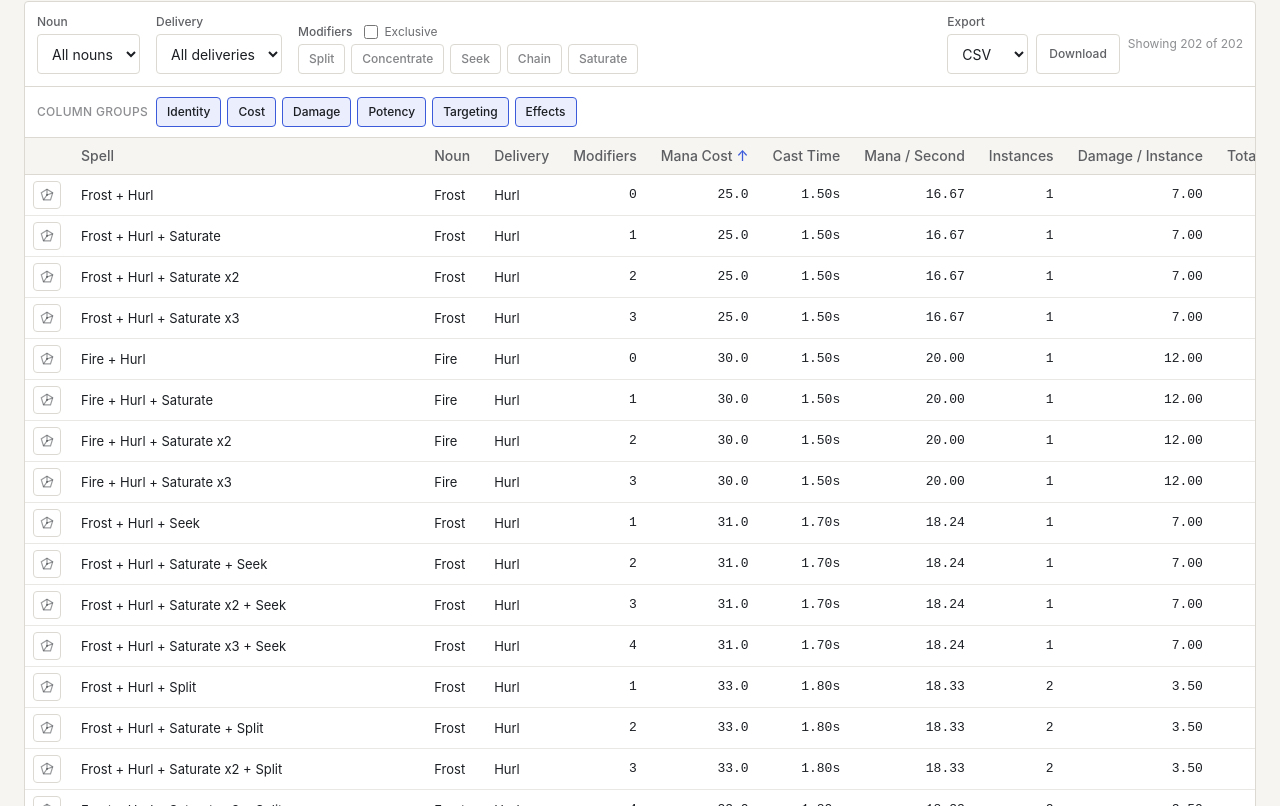
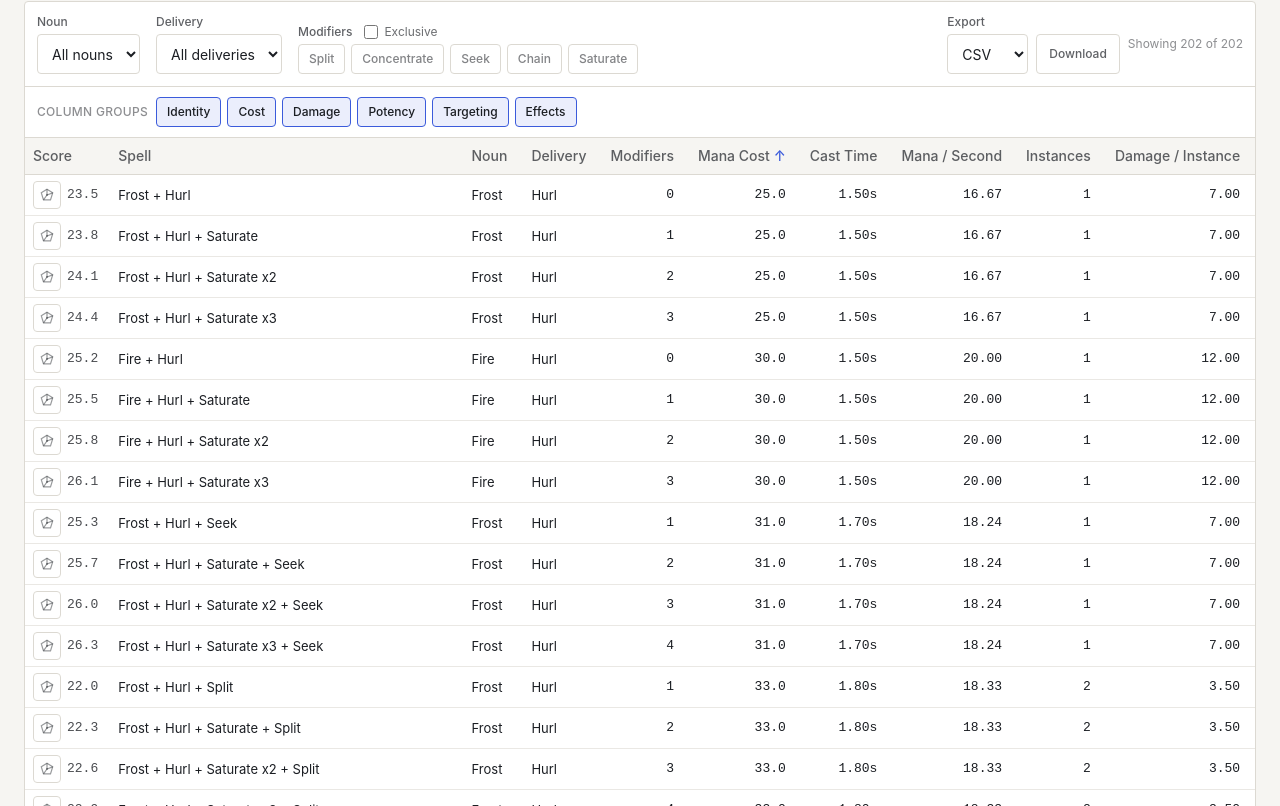
Before and after one commit to Raminlich/spell-calculator, a Next.js app: page / in a window 1280 px wide. Shown: the part 694-1500 px from the top of the page. Built offline with nearby package versions, Linux system fonts and the light colour scheme.

Commit message:
Update SpellTable.tsx

```diff
--- a/components/SpellTable.tsx
+++ b/components/SpellTable.tsx
@@ -6,6 +6,7 @@ import {
   exportCombosTable,
   type TableExportFormat,
 } from "@/lib/tableExport";
+import { scoreSpellRadar } from "@/lib/radarScore";
 import SpellRadarDialog from "@/components/SpellRadarDialog";
 
 type ColumnGroupId =
@@ -263,10 +264,26 @@ export default function SpellTable({
     modifierFilterExclusive,
   ]);
 
+  const radarScores = useMemo(() => {
+    const map = new Map<string, { total: number; max: number }>();
+    for (const c of filtered) {
+      const radar = scoreSpellRadar(c, config);
+      map.set(c.key, {
+        total: radar.totalScore,
+        max: radar.maxTotalScore,
+      });
+    }
+    return map;
+  }, [filtered, config]);
+
   const sorted = useMemo(() => {
-    const col = columns.find((c) => c.key === sortKey);
-    if (!col) return filtered;
-    const withValues = filtered.map((c) => ({ c, v: col.get(c) }));
+    const withValues = filtered.map((c) => {
+      if (sortKey === "radarScore") {
+        return { c, v: radarScores.get(c.key)?.total ?? 0 };
+      }
+      const col = columns.find((column) => column.key === sortKey);
+      return { c, v: col ? col.get(c) : 0 };
+    });
     withValues.sort((a, b) => {
       if (typeof a.v === "number" && typeof b.v === "number") {
         return a.v - b.v;
@@ -275,14 +292,14 @@ export default function SpellTable({
     });
     if (sortDir === "desc") withValues.reverse();
     return withValues.map((w) => w.c);
-  }, [filtered, sortKey, sortDir]);
+  }, [filtered, sortKey, sortDir, radarScores]);
 
   function toggleSort(key: string) {
     if (key === sortKey) {
       setSortDir((d) => (d === "asc" ? "desc" : "asc"));
     } else {
       setSortKey(key);
-      setSortDir("asc");
+      setSortDir(key === "radarScore" ? "desc" : "asc");
     }
   }
 
@@ -501,9 +518,15 @@ export default function SpellTable({
               <tr className="border-b border-line">
                 <th
                   scope="col"
-                  className="w-10 px-2 py-2 text-left font-medium text-ink/50"
+                  onClick={() => toggleSort("radarScore")}
+                  className="cursor-pointer select-none whitespace-nowrap px-2 py-2 text-left font-medium text-ink/70 hover:text-ink"
                 >
-                  <span className="sr-only">Radar</span>
+                  Score
+                  {sortKey === "radarScore" && (
+                    <span className="ml-1 text-accent">
+                      {sortDir === "asc" ? "\u2191" : "\u2193"}
+                    </span>
+                  )}
                 </th>
                 {visibleColumns.map((col) => (
                   <th
@@ -525,18 +548,21 @@ export default function SpellTable({
               </tr>
             </thead>
             <tbody>
-              {sorted.map((c) => (
+              {sorted.map((c) => {
+                const score = radarScores.get(c.key);
+                return (
                 <tr
                   key={c.key}
                   className="border-b border-line/60 last:border-0 hover:bg-paper/60"
                 >
                   <td className="px-2 py-1.5">
+                    <div className="flex items-center gap-1.5">
                       <button
                         type="button"
                         aria-label={`Open radar for ${c.label}`}
                         title="Radar score"
                         onClick={() => setRadarCombo(c)}
-                      className="inline-flex size-7 items-center justify-center rounded border border-line text-ink/45 transition-colors hover:border-accent hover:text-accent focus-visible:outline focus-visible:outline-2 focus-visible:outline-offset-2 focus-visible:outline-accent"
+                        className="inline-flex size-7 shrink-0 items-center justify-center rounded border border-line text-ink/45 transition-colors hover:border-accent hover:text-accent focus-visible:outline focus-visible:outline-2 focus-visible:outline-offset-2 focus-visible:outline-accent"
                       >
                         <svg
                           width="14"
@@ -554,6 +580,17 @@ export default function SpellTable({
                           <line x1="8" y1="8" x2="4" y2="13.5" />
                         </svg>
                       </button>
+                      <span
+                        className="font-mono text-[13px] tabular-nums text-ink/80"
+                        title={
+                          score
+                            ? `Score ${score.total.toFixed(1)} / ${score.max.toFixed(0)}`
+                            : undefined
+                        }
+                      >
+                        {score ? score.total.toFixed(1) : "—"}
+                      </span>
+                    </div>
                   </td>
                   {visibleColumns.map((col) => (
                     <td
@@ -566,7 +603,8 @@ export default function SpellTable({
                     </td>
                   ))}
                 </tr>
-              ))}
+                );
+              })}
             </tbody>
           </table>
         )}
```
Lines whose indentation alone changed are shown as unchanged.
